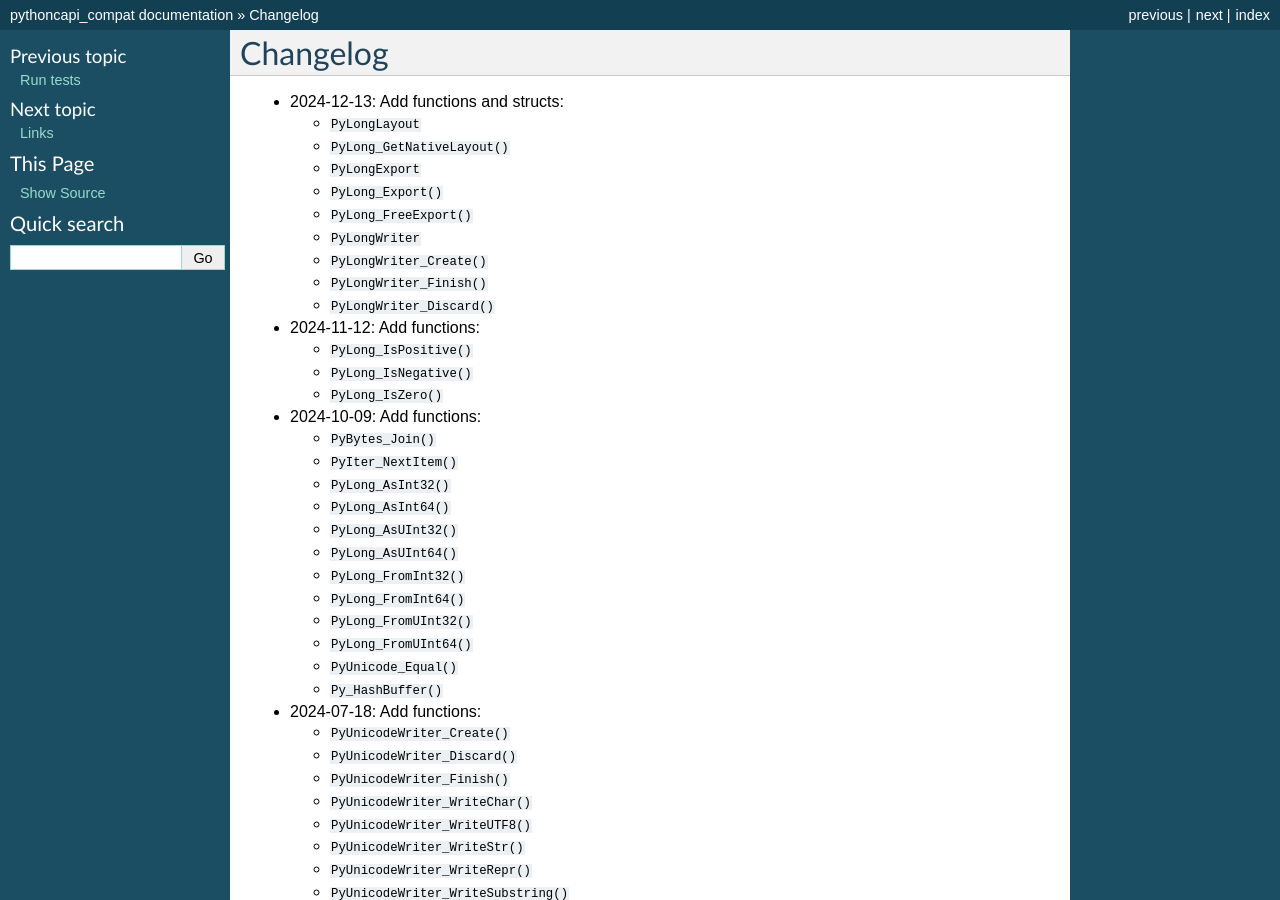
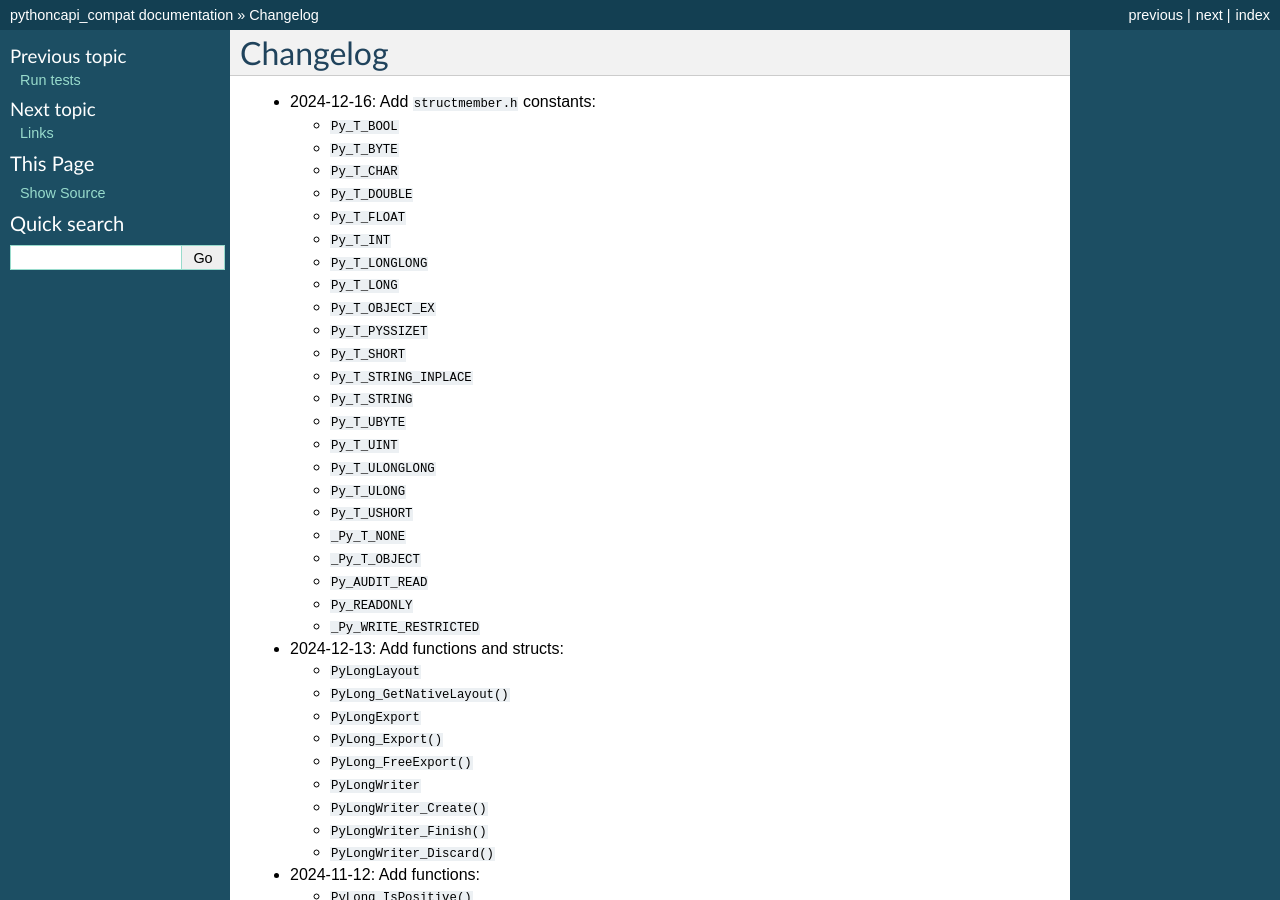
Before and after one commit to python/pythoncapi-compat, a Sphinx documentation site: the page built from docs/changelog.rst, in a window 1280 px wide and 900 px high. Built offline with Sphinx 7.4.7, drawn with Linux system fonts in a browser that asks for light colours; pages that are not in the unit, such as notebooks, are missing from menus.

Commit message:
Add structmember.h constants (#126)

```diff
--- a/docs/changelog.rst
+++ b/docs/changelog.rst
@@ -1,5 +1,31 @@
 Changelog
 =========
+
+* 2024-12-16: Add ``structmember.h`` constants:
+
+  * ``Py_T_BOOL``
+  * ``Py_T_BYTE``
+  * ``Py_T_CHAR``
+  * ``Py_T_DOUBLE``
+  * ``Py_T_FLOAT``
+  * ``Py_T_INT``
+  * ``Py_T_LONGLONG``
+  * ``Py_T_LONG``
+  * ``Py_T_OBJECT_EX``
+  * ``Py_T_PYSSIZET``
+  * ``Py_T_SHORT``
+  * ``Py_T_STRING_INPLACE``
+  * ``Py_T_STRING``
+  * ``Py_T_UBYTE``
+  * ``Py_T_UINT``
+  * ``Py_T_ULONGLONG``
+  * ``Py_T_ULONG``
+  * ``Py_T_USHORT``
+  * ``_Py_T_NONE``
+  * ``_Py_T_OBJECT``
+  * ``Py_AUDIT_READ``
+  * ``Py_READONLY``
+  * ``_Py_WRITE_RESTRICTED``
 
 * 2024-12-13: Add functions and structs:
 
```
Also changed, not shown: 2 other files.
